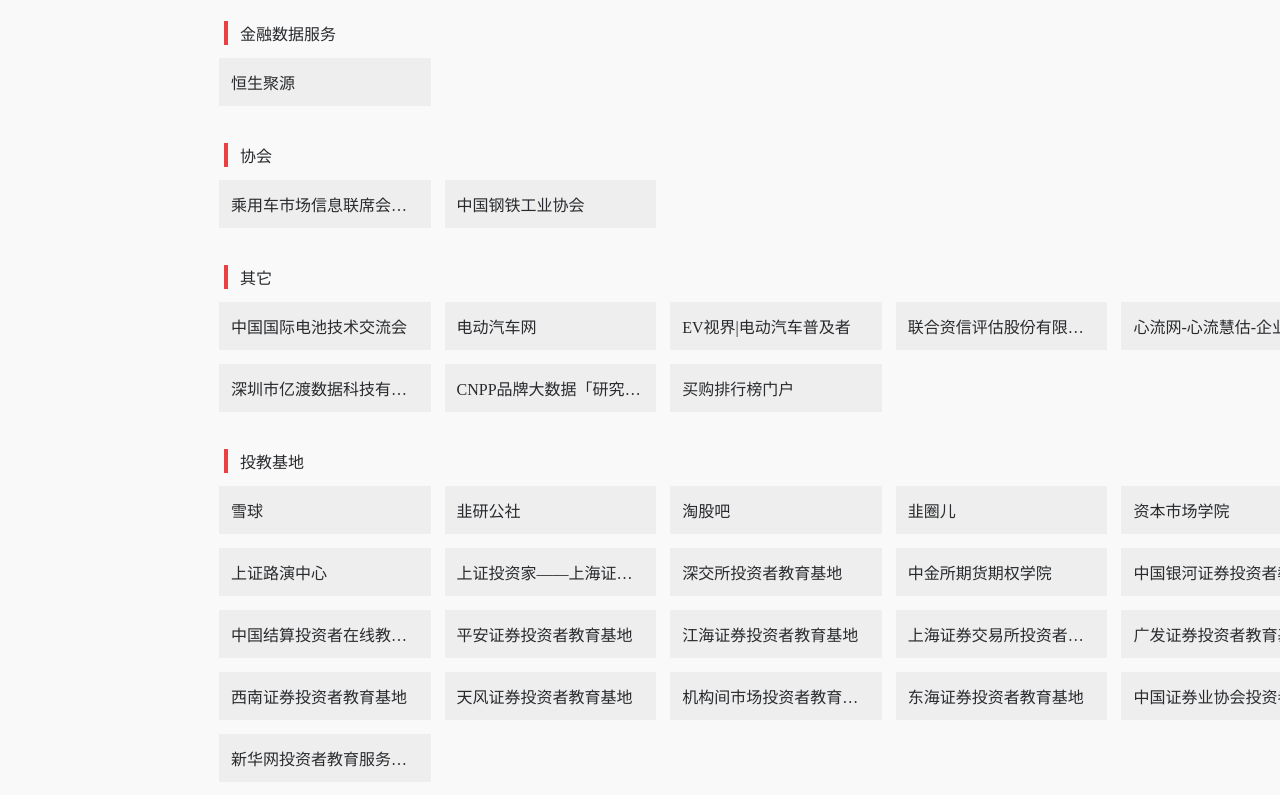
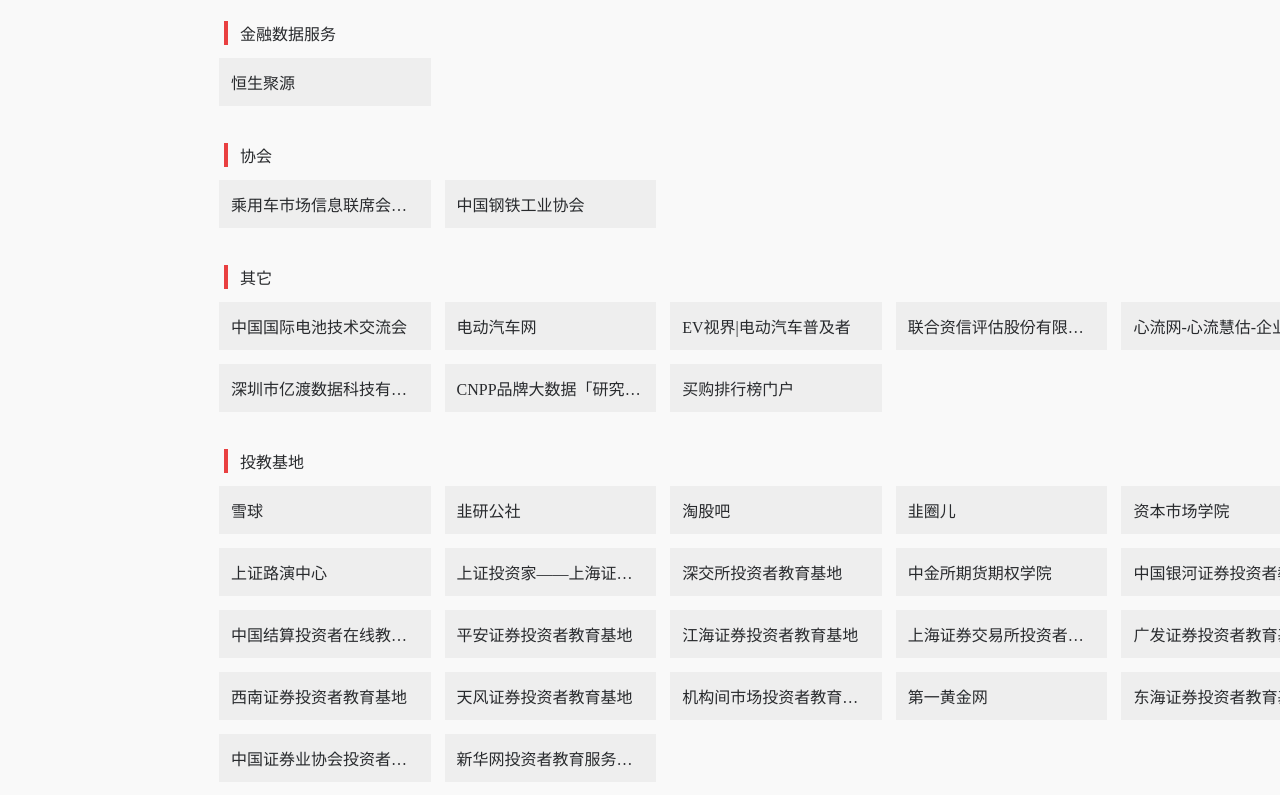
Before and after one commit to stbui/link, a website: page html/broker.html in a window 1280 px wide. Shown: the part 5675-6470 px from the top of the page. Drawn offline with Linux system fonts and the light colour scheme.

Commit message:
chore: publish

```diff
--- a/html/broker.html
+++ b/html/broker.html
@@ -669,6 +669,7 @@
             <div id="西南证券投资者教育基地" class="flex-item"><a class="card" href="https://edu.swsc.com.cn/" title="西南证券投资者教育基地" target="_blank"><div class="card-body">西南证券投资者教育基地</div></a></div>
             <div id="天风证券投资者教育基地" class="flex-item"><a class="card" href="http://edu.tfzq.com/" title="天风证券投资者教育基地" target="_blank"><div class="card-body">天风证券投资者教育基地</div></a></div>
             <div id="机构间市场投资者教育基地" class="flex-item"><a class="card" href="#" title="机构间市场投资者教育基地" target="_blank"><div class="card-body">机构间市场投资者教育基地</div></a></div>
+            <div id="第一黄金网" class="flex-item"><a class="card" href="http://dyhjw.com/" title="第一黄金网" target="_blank"><div class="card-body">第一黄金网</div></a></div>
             <div id="东海证券投资者教育基地" class="flex-item"><a class="card" href="http://edu.longone.com.cn/" title="东海证券投资者教育基地" target="_blank"><div class="card-body">东海证券投资者教育基地</div></a></div>
             <div id="中国证券业协会投资者之家" class="flex-item"><a class="card" href="https://tzz.sac.net.cn/" title="中国证券业协会投资者之家" target="_blank"><div class="card-body">中国证券业协会投资者之家</div></a></div>
             <div id="新华网投资者教育服务基地" class="flex-item"><a class="card" href="http://news.cn/finance/tjjd/index.htm" title="新华网投资者教育服务基地" target="_blank"><div class="card-body">新华网投资者教育服务基地</div></a></div>
```
